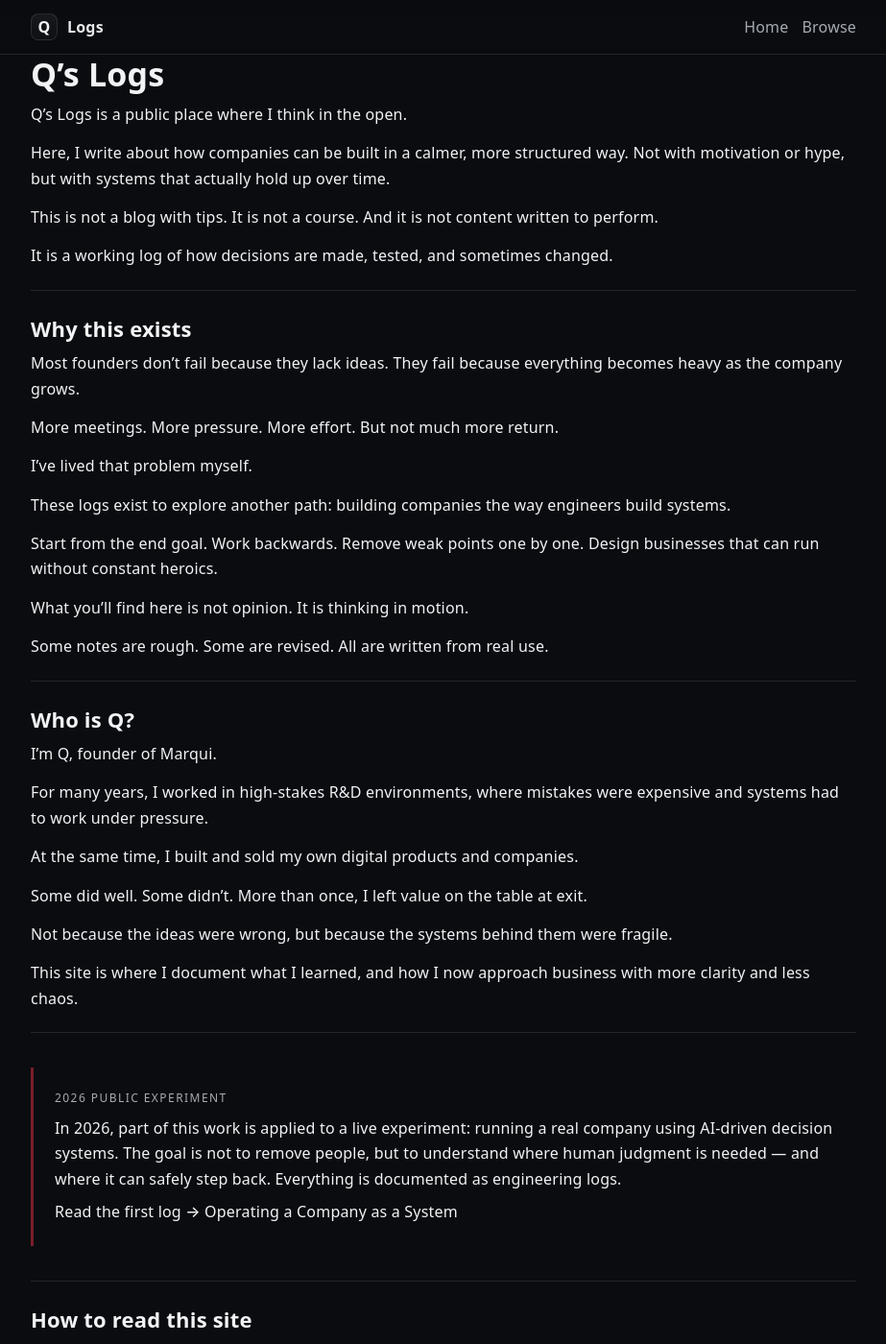
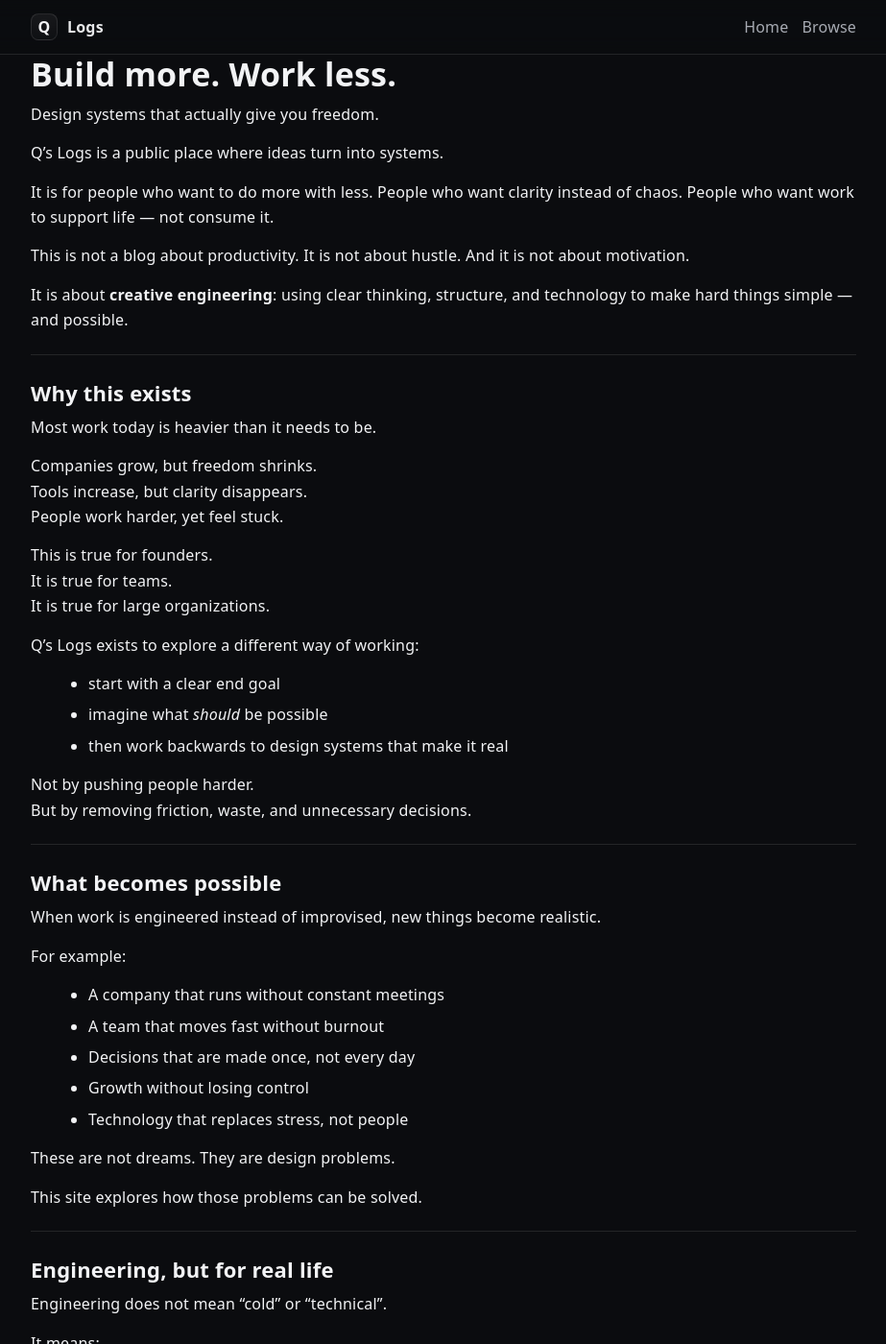
Before and after one commit to Marqui-be/blog, a Jekyll site: the page built from index.md, in a window 1280 px wide and 1400 px high. Shown: the whole window at 96% size, without its empty margins (178-1101 px from the left). Built offline with Jekyll 4.4.1, drawn with Linux system fonts in a browser that asks for light colours; some of the changed text lies outside the part shown.

Commit message:
Update index.md

```diff
--- a/index.md
+++ b/index.md
@@ -3,68 +3,82 @@ layout: default
 title: Q’s Logs
 ---
 
-# Q’s Logs
+# Build more. Work less.
+Design systems that actually give you freedom.
 
-Q’s Logs is a public place where I think in the open.
+Q’s Logs is a public place where ideas turn into systems.
 
-Here, I write about how companies can be built in a calmer, more structured way.
-Not with motivation or hype, but with systems that actually hold up over time.
+It is for people who want to do more with less.
+People who want clarity instead of chaos.
+People who want work to support life — not consume it.
 
-This is not a blog with tips.
-It is not a course.
-And it is not content written to perform.
+This is not a blog about productivity.
+It is not about hustle.
+And it is not about motivation.
 
-It is a working log of how decisions are made, tested, and sometimes changed.
+It is about **creative engineering**:
+using clear thinking, structure, and technology
+to make hard things simple — and possible.
 
 ---
 
 ## Why this exists
 
-Most founders don’t fail because they lack ideas.
-They fail because everything becomes heavy as the company grows.
+Most work today is heavier than it needs to be.
 
-More meetings.
-More pressure.
-More effort.
-But not much more return.
+Companies grow, but freedom shrinks.
+Tools increase, but clarity disappears.
+People work harder, yet feel stuck.
 
-I’ve lived that problem myself.
+This is true for founders.
+It is true for teams.
+It is true for large organizations.
 
-These logs exist to explore another path:
-building companies the way engineers build systems.
+Q’s Logs exists to explore a different way of working:
 
-Start from the end goal.
-Work backwards.
-Remove weak points one by one.
-Design businesses that can run without constant heroics.
+- start with a clear end goal
+- imagine what *should* be possible
+- then work backwards to design systems that make it real
 
-What you’ll find here is not opinion.
-It is thinking in motion.
-
-Some notes are rough.
-Some are revised.
-All are written from real use.
+Not by pushing people harder.
+But by removing friction, waste, and unnecessary decisions.
 
 ---
 
-## Who is Q?
+## What becomes possible
 
-I’m Q, founder of Marqui.
+When work is engineered instead of improvised,
+new things become realistic.
 
-For many years, I worked in high-stakes R&D environments,
-where mistakes were expensive and systems had to work under pressure.
+For example:
 
-At the same time, I built and sold my own digital products and companies.
+- A company that runs without constant meetings
+- A team that moves fast without burnout
+- Decisions that are made once, not every day
+- Growth without losing control
+- Technology that replaces stress, not people
 
-Some did well.
-Some didn’t.
-More than once, I left value on the table at exit.
+These are not dreams.
+They are design problems.
 
-Not because the ideas were wrong,
-but because the systems behind them were fragile.
+This site explores how those problems can be solved.
 
-This site is where I document what I learned,
-and how I now approach business with more clarity and less chaos.
+---
+
+## Engineering, but for real life
+
+Engineering does not mean “cold” or “technical”.
+
+It means:
+- thinking clearly
+- testing ideas in reality
+- fixing weak points early
+- building things that keep working when you step away
+
+The same mindset that builds reliable systems
+can also build better businesses and better work lives.
+
+That is the core idea behind everything you’ll read here.
 
 ---
 
@@ -72,14 +86,19 @@ and how I now approach business with more clarity and less chaos.
 
 <span class="callout-label">2026 Public Experiment</span>
 
-In 2026, part of this work is applied to a live experiment:
-running a real company using AI-driven decision systems.
+In 2026, this way of thinking is pushed to the limit.
 
-The goal is not to remove people,
-but to understand where human judgment is needed —
-and where it can safely step back.
+A real business is being operated using AI-driven systems.
+Not as a demo.
+Not as a theory.
+But as a live experiment.
 
-Everything is documented as engineering logs.
+The goal is simple:
+see how much complexity, noise, and human overload
+can be removed — without breaking the business.
+
+This experiment is relevant for:
+founders, operators, and large organizations alike.
 
 <a class="callout-link" href="/notes/2026/001-operating-a-company-as-a-system">
 Read the first log → Operating a Company as a System
@@ -89,20 +108,31 @@ Read the first log → Operating a Company as a System
 
 ---
 
-## How to read this site
+## How to use this site
 
-Each note focuses on one idea, question, or system.
+You don’t need to read everything.
+There is no order.
+There is no feed.
 
-You don’t need to read things in order.
-There is no feed.
-No algorithm.
-No “latest post” pressure.
+Each note explores one idea, system, or question.
+Some are practical.
+Some are conceptual.
+All are written from real use.
 
-You can start anywhere.
-Follow what feels relevant.
+Read what interests you.
+Leave the rest.
 Come back later.
 
-Over time, the notes connect into a larger picture.
+Over time, the pieces connect.
+
+---
+
+## Start here
+
+If you want a good entry point, these notes are useful:
+
+- [Why GitHub Is the Best Blog Platform for Serious Thinking](/notes/meta/001-github-as-a-blog)
+
 
 ---
 
```
